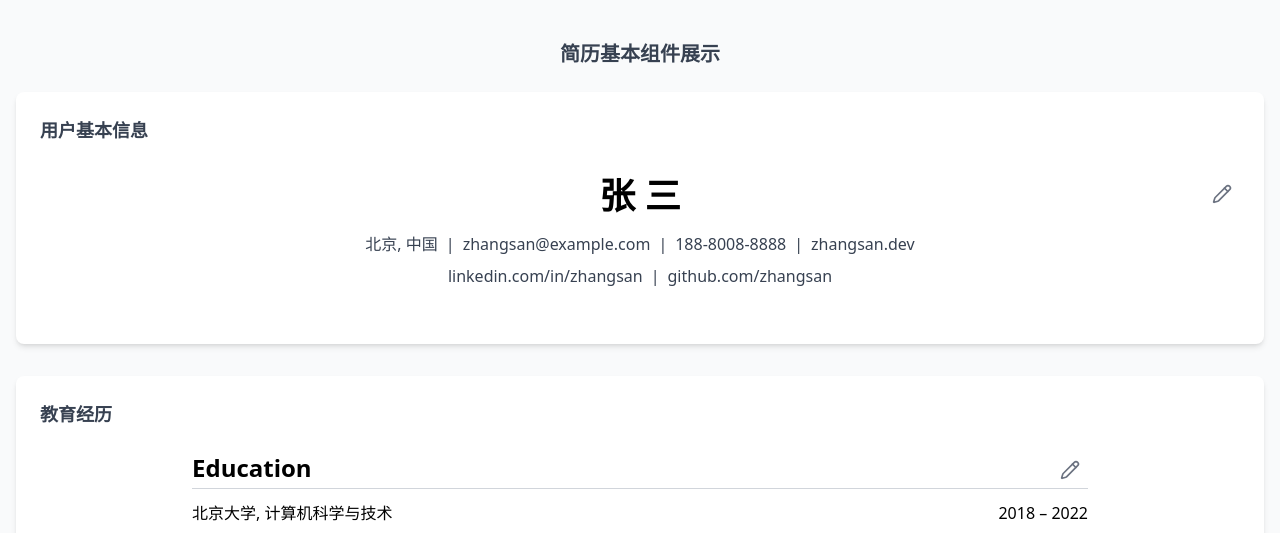
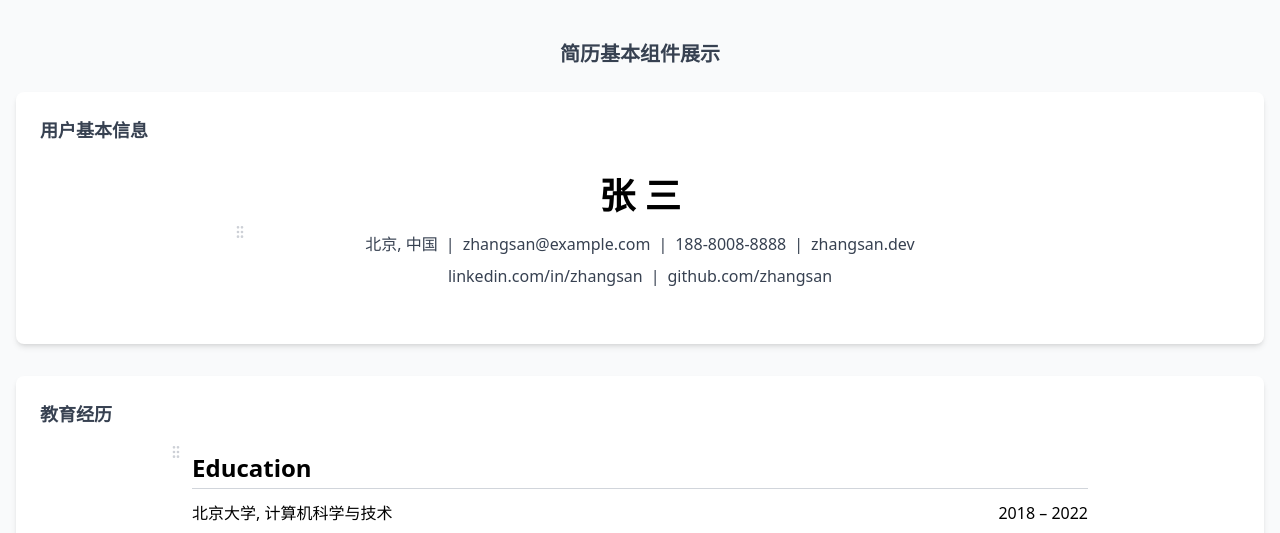
Before and after one commit to anonymity12/notion-style-resume, a Next.js app: page /user-info-demo in a window 1280 px wide. Shown: the top 533 px of the page. Built offline with nearby package versions, Linux system fonts and the light colour scheme.

Commit message:
context menu ok

```diff
--- a/src/components/EducationSection.js
+++ b/src/components/EducationSection.js
@@ -2,7 +2,8 @@
 
 import React, { useState } from 'react';
 import { useResume } from '../context/ResumeContext';
-import { Pencil, Check, Plus, X } from 'lucide-react';
+import { Pencil, Check, Plus, X, GripVertical } from 'lucide-react';
+import * as Popover from '@radix-ui/react-popover';
 
 export const EducationSection = () => {
   const { resumeData, updateResumeField } = useResume();
@@ -66,17 +67,58 @@ export const EducationSection = () => {
 
   return (
     <div className="w-full max-w-4xl mx-auto my-6 relative">
-      {/* Edit/Save Button */}
+      {/* Section DragHandle with Menu */}
+      <div className="relative">
+        <Popover.Root>
+          <Popover.Trigger asChild>
+            <div
+              className="absolute left-0 top-1/2 -translate-y-1/2 -ml-6 hover:opacity-100 opacity-50 transition-opacity cursor-pointer z-10"
+              onClick={(e) => e.stopPropagation()}
+            >
+              <GripVertical className="w-4 h-4 text-gray-400" />
+            </div>
+          </Popover.Trigger>
+          <Popover.Portal>
+            <Popover.Content
+              className="bg-white rounded-lg shadow-lg p-2 w-48 flex flex-col gap-1 z-50"
+              sideOffset={5}
+            >
               <button
-        onClick={toggleEditing}
-        className="absolute right-0 top-0 p-2 text-gray-500 hover:text-blue-500 transition-colors"
+                className="flex items-center gap-2 px-2 py-1 rounded text-left hover:bg-gray-100"
+                onClick={(e) => {
+                  e.stopPropagation();
+                  toggleEditing();
+                }}
               >
                 {isEditing ? (
-          <Check className="w-5 h-5" />
+                  <>
+                    <Check className="w-4 h-4" />
+                    <span>保存教育经历</span>
+                  </>
                 ) : (
-          <Pencil className="w-5 h-5" />
+                  <>
+                    <Pencil className="w-4 h-4" />
+                    <span>编辑教育经历</span>
+                  </>
                 )}
               </button>
+              {isEditing ? null : (
+                <button
+                  className="flex items-center gap-2 px-2 py-1 rounded text-left hover:bg-gray-100"
+                  onClick={(e) => {
+                    e.stopPropagation();
+                    setIsEditing(true);
+                    setTimeout(() => addEducation(), 100);
+                  }}
+                >
+                  <Plus className="w-4 h-4" />
+                  <span>添加教育经历</span>
+                </button>
+              )}
+            </Popover.Content>
+          </Popover.Portal>
+        </Popover.Root>
+      </div>
 
       {/* Section Title */}
       <h2 className="text-2xl font-bold mb-1">Education</h2>
--- a/src/components/UserBasicInfoSection.js
+++ b/src/components/UserBasicInfoSection.js
@@ -2,7 +2,8 @@
 
 import React, { useState } from 'react';
 import { useResume } from '../context/ResumeContext';
-import { Pencil, Check } from 'lucide-react';
+import { Pencil, Check, GripVertical } from 'lucide-react';
+import * as Popover from '@radix-ui/react-popover';
 
 export const UserBasicInfoSection = () => {
   const { resumeData, updateResumeField } = useResume();
@@ -46,17 +47,45 @@ export const UserBasicInfoSection = () => {
 
   return (
     <div className="w-full flex justify-center my-8 relative">
-      {/* Edit/Save Button */}
+      {/* Section DragHandle with Menu */}
+      <div className="relative">
+        <Popover.Root>
+          <Popover.Trigger asChild>
+            <div
+              className="absolute left-0 top-1/2 -translate-y-1/2 -ml-6 hover:opacity-100 opacity-50 transition-opacity cursor-pointer z-10"
+              onClick={(e) => e.stopPropagation()}
+            >
+              <GripVertical className="w-4 h-4 text-gray-400" />
+            </div>
+          </Popover.Trigger>
+          <Popover.Portal>
+            <Popover.Content
+              className="bg-white rounded-lg shadow-lg p-2 w-48 flex flex-col gap-1 z-50"
+              sideOffset={5}
+            >
               <button
-        onClick={toggleEditing}
-        className="absolute right-0 top-0 p-2 text-gray-500 hover:text-blue-500 transition-colors"
+                className="flex items-center gap-2 px-2 py-1 rounded text-left hover:bg-gray-100"
+                onClick={(e) => {
+                  e.stopPropagation();
+                  toggleEditing();
+                }}
               >
                 {isEditing ? (
-          <Check className="w-5 h-5" />
+                  <>
+                    <Check className="w-4 h-4" />
+                    <span>保存个人信息</span>
+                  </>
                 ) : (
-          <Pencil className="w-5 h-5" />
+                  <>
+                    <Pencil className="w-4 h-4" />
+                    <span>编辑个人信息</span>
+                  </>
                 )}
               </button>
+            </Popover.Content>
+          </Popover.Portal>
+        </Popover.Root>
+      </div>
 
       <div className="text-center max-w-3xl w-full">
         {/* User's name - large and bold */}
```
Lines whose indentation alone changed are shown as unchanged.
